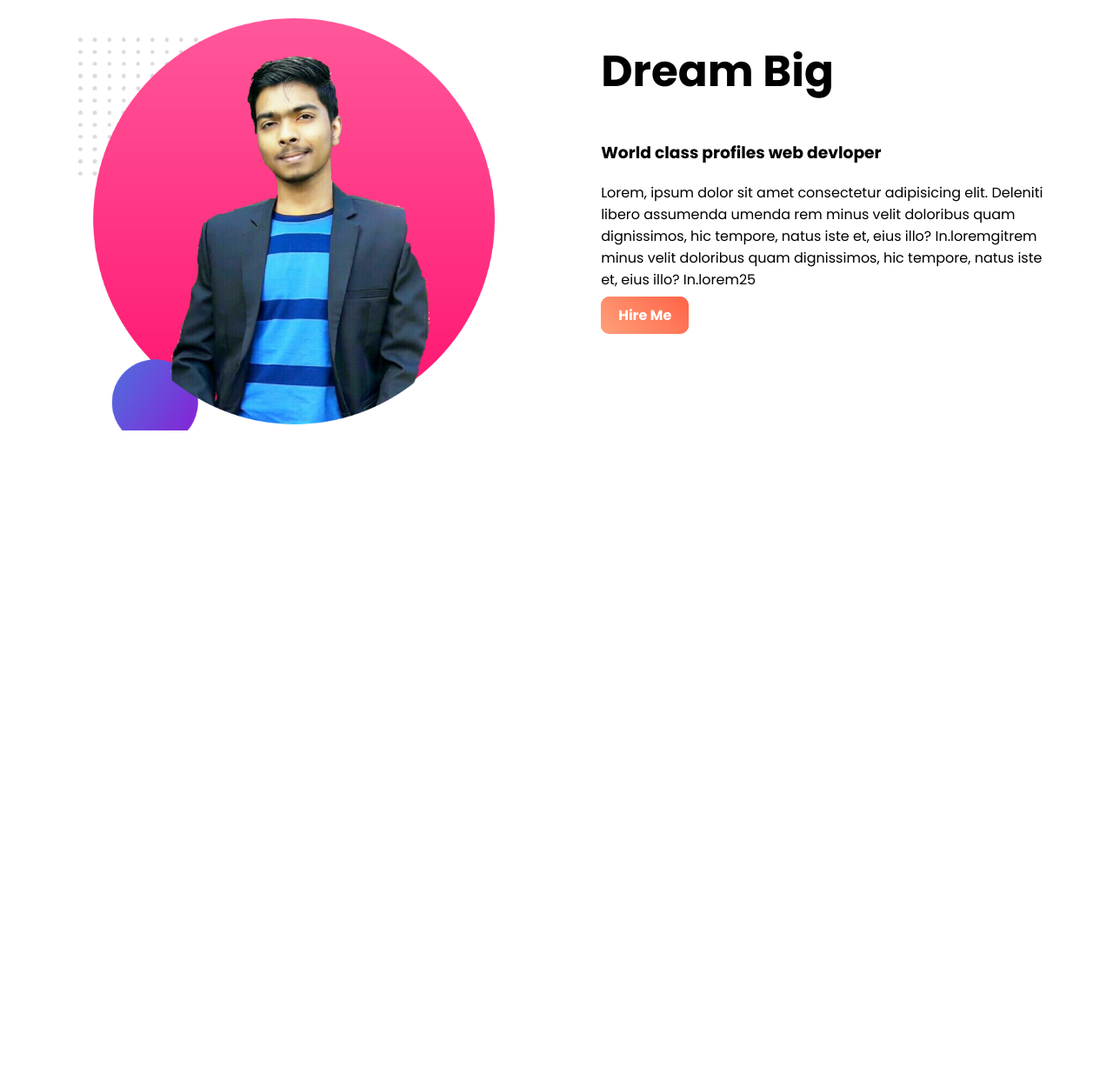
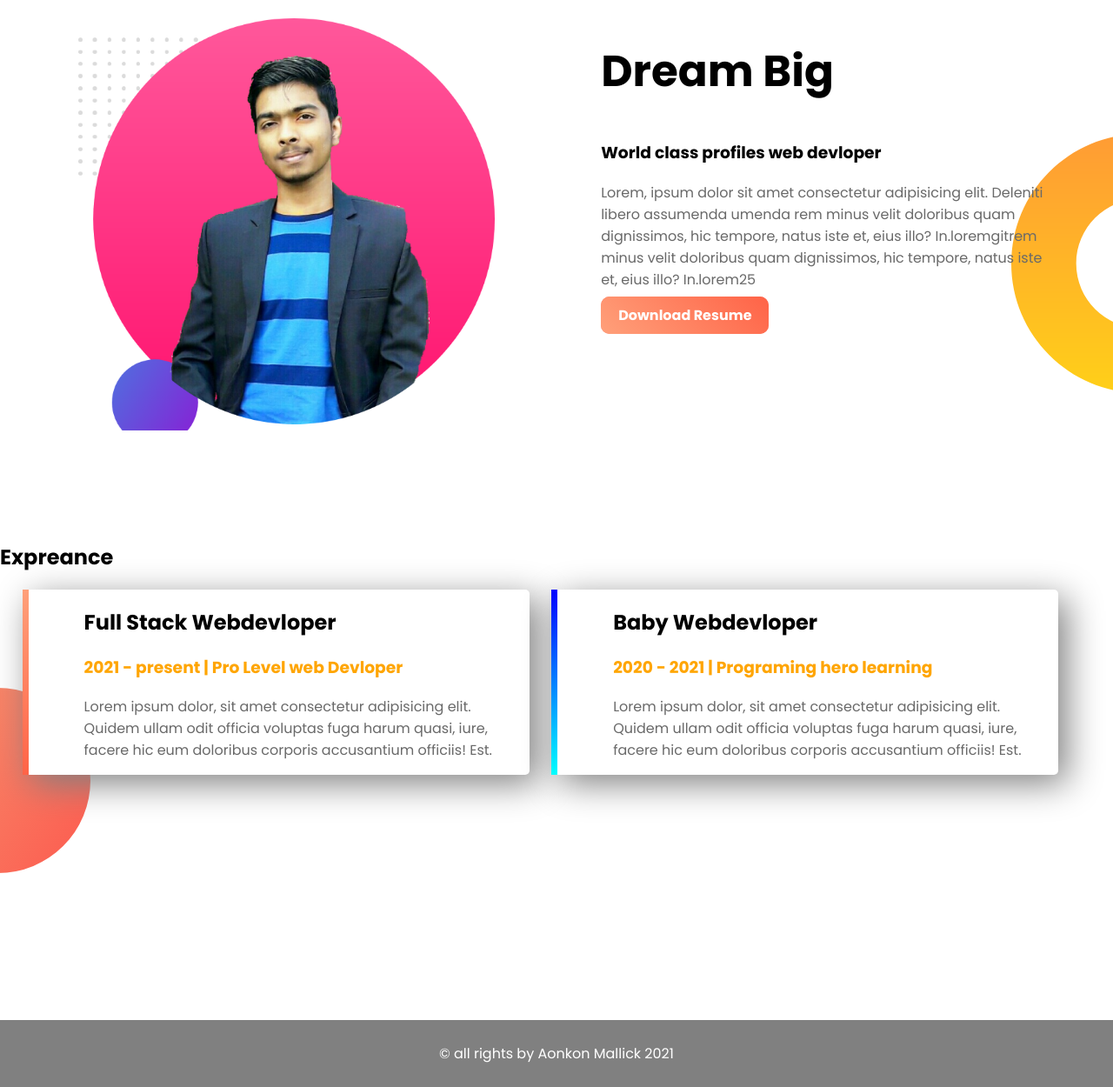
Before and after one commit to Aonkonm349/web-portfollio, a plain HTML site: page index.html in a window 1280 px wide. Shown: the part 747-1997 px from the top of the page at 87% size. Before the commit the page ends 1500 px from the top, so only its background shows below. Drawn offline with Linux system fonts and the light colour scheme.

Commit message:
Full Website

```diff
--- a/index.html
+++ b/index.html
@@ -12,7 +12,7 @@
     <section class="top-banner">
      <div class="half-width">
         <h1>Wellcome To</h1>
-        <h1><span class="name-highlight">Aonkon</span> Mallick</h1>
+        <h1><span class="orange-highlight">Aonkon</span> Mallick</h1>
         <h3>World class profiles web devloper</h3>
         <p>Lorem, ipsum dolor sit amet consectetur adipisicing elit. Deleniti libero assumenda umenda rem minus velit doloribus quam dignissimos, hic tempore, natus iste et, eius illo? In.loremgitrem minus velit doloribus quam dignissimos, hic tempore, natus iste et, eius illo? In.lorem25</p>
         <a class="button" target="_blank" href="https://www.linkedin.com/in/aonkon-mallick-971517203/">Hire Me</a>
@@ -21,7 +21,7 @@
         <img src="web-portfollio/img/bg2.png" alt="">
     </div>
     </section>
-    <section class="">
+    <section class="dream-area">
         <div class="half-width">
             <img src="web-portfollio/img/bg2.png" alt="">
         </div>
@@ -29,8 +29,25 @@
             <h1>Dream Big</h1>
             <h3>World class profiles web devloper</h3>
             <p>Lorem, ipsum dolor sit amet consectetur adipisicing elit. Deleniti libero assumenda umenda rem minus velit doloribus quam dignissimos, hic tempore, natus iste et, eius illo? In.loremgitrem minus velit doloribus quam dignissimos, hic tempore, natus iste et, eius illo? In.lorem25</p>
-            <a class="button" target="_blank" href="https://www.linkedin.com/in/aonkon-mallick-971517203/">Hire Me</a>
+            <a class="button" target="_blank" href="https://www.linkedin.com/in/aonkon-mallick-971517203/">Download Resume</a>
         </div>
     </section>
+    <section class="exprience-area">
+        <h2>Expreance</h2>
+        <div class="half-width single-exprience first-border">
+            <h2>Full Stack Webdevloper</h2>
+            <h3 class="orange-highlight">2021 - present | Pro Level web Devloper</h3>
+            <P>Lorem ipsum dolor, sit amet consectetur adipisicing elit. Quidem ullam odit officia voluptas fuga harum quasi, iure, facere hic eum doloribus corporis accusantium officiis! Est.</P>
+        </div>
+
+<div class="half-width single-exprience second-border ">
+            <h2>Baby Webdevloper</h2>
+            <h3 class="orange-highlight">2020 - 2021 | Programing hero learning</h3>
+            <P>Lorem ipsum dolor, sit amet consectetur adipisicing elit. Quidem ullam odit officia voluptas fuga harum quasi, iure, facere hic eum doloribus corporis accusantium officiis! Est.</P>
+        </div>
+    </section>
+    <footer>
+        <p>&copy all rights by Aonkon Mallick 2021</p>
+    </footer>
 </body>
 </html>
--- a/style.css
+++ b/style.css
@@ -5,7 +5,10 @@ body{
 h1{
     font-size: 50px;
 }
-.name-highlight{
+p{
+    color: dimgray;
+}
+.orange-highlight{
     color:orange;
 }
 .half-width{
@@ -17,18 +20,17 @@ h1{
 }
 section{
     height: 550px;
-    padding-bottom: 200px;
+
 }
 .half-width img{
     width: 100%;
     height: 100%;
 }
-.half-width{
-    float: left;
-}
+
 .top-banner{
     background-image: url("web-portfollio/img/top-banner.png");
     background-repeat: no-repeat;
+    padding-bottom: 200px;
 }
 .button{
     text-decoration: none;
@@ -40,3 +42,38 @@ section{
     color: white;
 
 }
+.dream-area{
+    background-image: url("web-portfollio/img/dream-bg.png");
+    background-repeat: no-repeat;
+    background-position: right;
+    padding-bottom: 50px;
+}
+.exprience-area{
+    background-image: url("web-portfollio/img/exp-bg.png");
+    background-repeat: no-repeat;
+    background-position: left;
+}
+.single-exprience{
+    box-shadow: 10px 10px 40px gray;
+    border-radius: 5px;
+    background-color: white;
+}
+.first-border{
+    border-left:7px solid ;
+    border-image: linear-gradient(180deg ,lightsalmon, tomato);
+    border-image-slice: 1;
+}
+.second-border{
+    border-left:7px solid ;
+    border-image: linear-gradient(180deg ,blue, cyan);
+    border-image-slice: 1;
+}
+footer{
+    text-align: center;
+    background-color: gray;
+    padding:10px;
+    color: white;
+}
+footer p{
+    color:white;
+}
```
